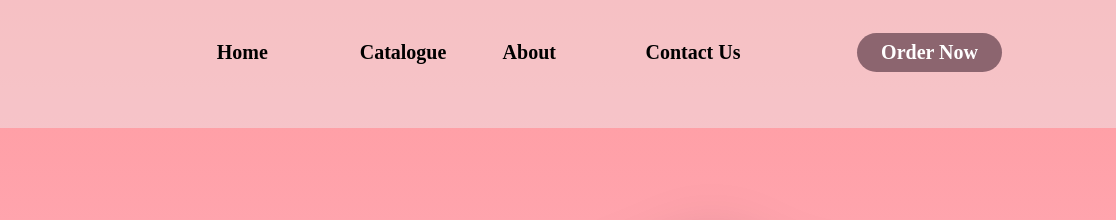
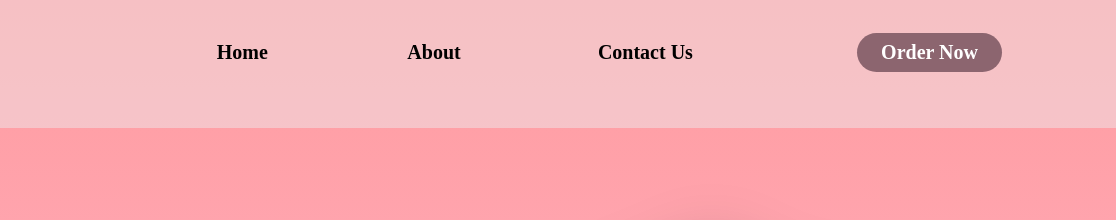
Before and after one commit to Nazii-01/HeavenlyTempt, a plain HTML site: page index.html in a window 1280 px wide. Shown: the top 220 px of the page, 164-1280 px from the left. Drawn offline with nearby package versions, Linux system fonts and the light colour scheme.

Commit message:
Update index.html

```diff
--- a/index.html
+++ b/index.html
@@ -30,7 +30,7 @@
             <nav>
                 <ul>
                     <li class="nav-links"><a class="links" href="#home">Home</a></li>
-                    <li class="nav-links"><a class="links" href="#Catalogue">Catalogue</a></li>
+
                     <li class="nav-links"><a class="links" href="#home">About</a></li></a></li>
                     <li class="nav-links"><a class="links" href="#contact-us">Contact Us</a></li>
                 </ul>
```
